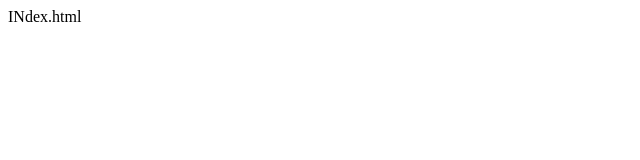
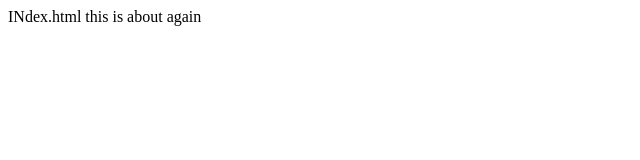
Before and after one commit to rwbn9890/org-project, a plain HTML site: page index.html in a window 1280 px wide. Shown: the whole page, without its empty margins (0-640 px from the left). Drawn offline with Linux system fonts and the light colour scheme.

Commit message:
index.ht'ml changed

```diff
--- a/index.html
+++ b/index.html
@@ -7,5 +7,6 @@
 </head>
 <body>
     INdex.html
+    this is about again
 </body>
 </html>
```
